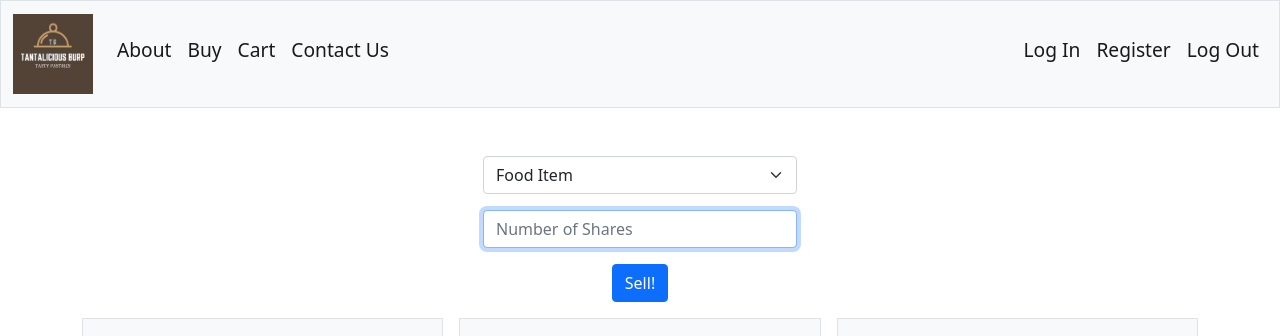
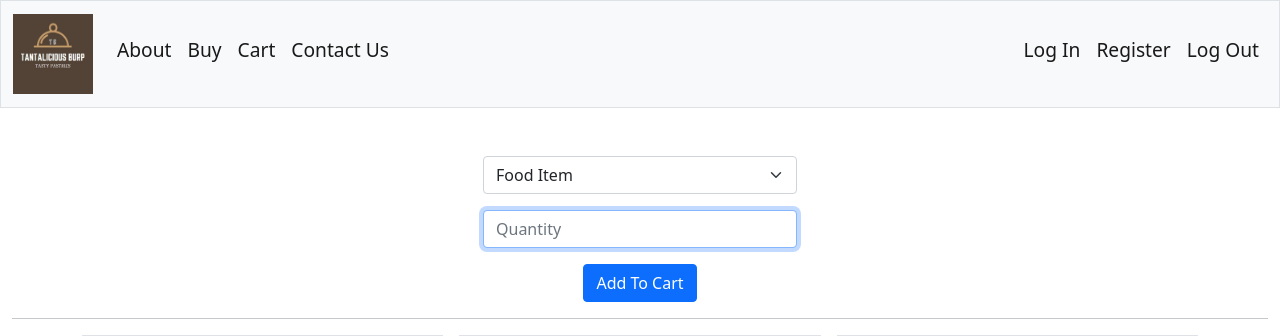
Before and after one commit to LegendOfHam/CS50-Final-Project, a Flask app: page / in a window 1280 px wide. Shown: the top 336 px of the page. Run offline with Flask 2, Linux system fonts and the light colour scheme; a user stored in the database is signed in; some libraries are stand-ins or nearby versions.

Commit message:
cool buying page

```diff
--- a/app.py
+++ b/app.py
@@ -24,9 +24,21 @@
 @login_required
 def index():
     if request.method == "POST":
-        pass
+        stock = request.form.get("stock")
+        try:
+            quantity = int(request.form.get("quantity"))
+        except:
+            flash("Please fill in an integer for quantity!", "error")
+            return redirect("/")
+
+        instock = db.execute("SELECT instock FROM stocks WHERE product = ?", stock)[0]["instock"]
+        if quantity > instock:
+            flash(f"As we currently only have {instock} of {stock} left in-store, there might be delivery delays.", "error")
+
+        return redirect("/")
     else:
-        return render_template("index.html")
+        stocks = db.execute("SELECT product FROM stocks")
+        return render_template("index.html", stocks=stocks)
 
 @app.route("/alert", methods=["GET"])
 def alert():
--- a/templates/index.html
+++ b/templates/index.html
@@ -7,18 +7,19 @@
 {% block main %}
     <form action="/" method="post">
         <div class="mb-3">
-            <select name="item" id="item" class="form-select mx-auto w-25" aria-label="Food Item">
+            <select name="stock" id="stock" class="form-select mx-auto w-25" aria-label="Food Item">
                 <option selected>Food Item</option>
-                {% for item in items %}
-                <option value={{ sym["symbol"] }}>{{ sym["symbol"] }}</option>
+                {% for stock in stocks %}
+                <option value="{{ stock["product"] }}">{{ stock["product"] }}</option>
                 {% endfor %}
             </select>
         </div>
         <div class="mb-3">
-            <input autocomplete="off" autofocus class="form-control mx-auto w-25" id="shares" name="shares" placeholder="Number of Shares" type="text">
+            <input autocomplete="off" autofocus class="form-control mx-auto w-25" id="quantity" name="quantity" placeholder="Quantity" type="text">
         </div>
-        <button class="btn btn-primary" type="submit">Sell!</button>
+        <button class="btn btn-primary" type="submit">Add To Cart</button>
     </form>
+    <hr>
 
     <div class="container mt-3  ">
         <div class="row g-3 gy-3 text-center">
```
Also changed, not shown: stocks.csv (added, +8 -0 lines), tantalicious.db, 2 other files.
